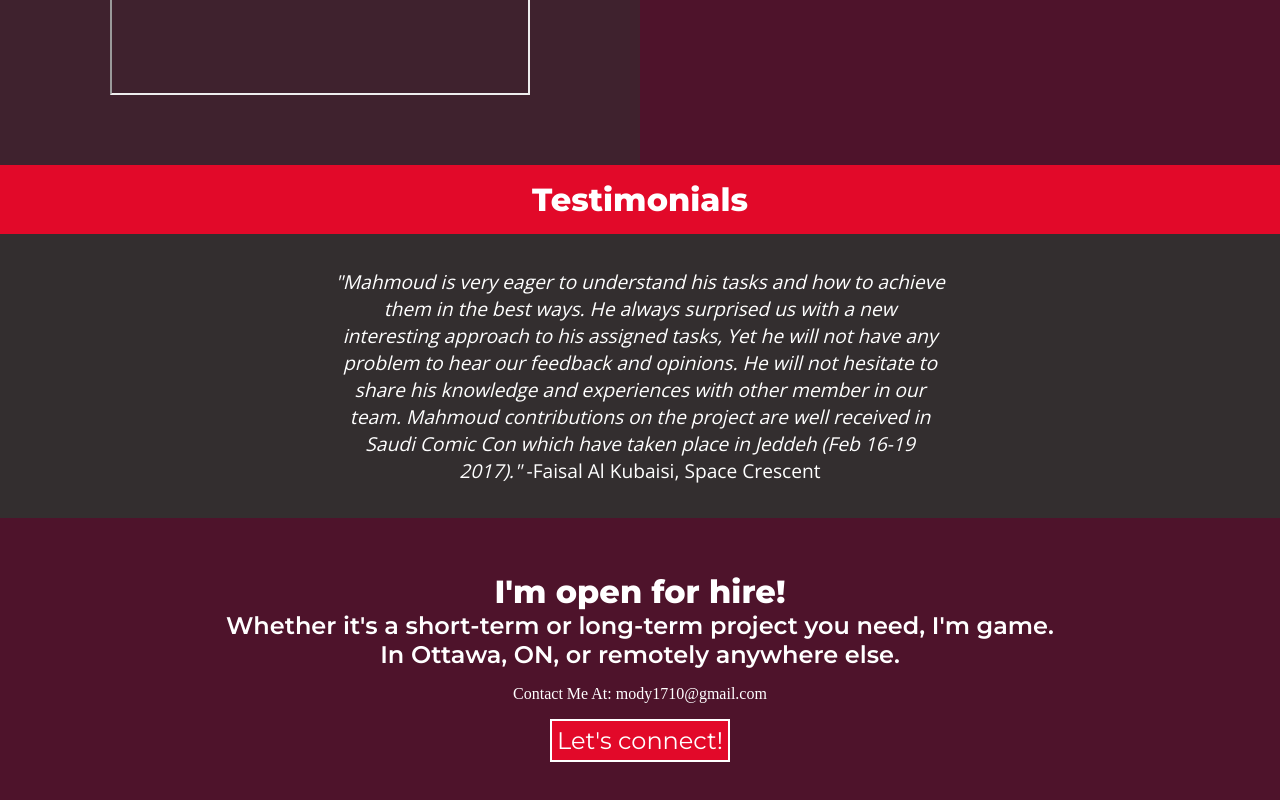
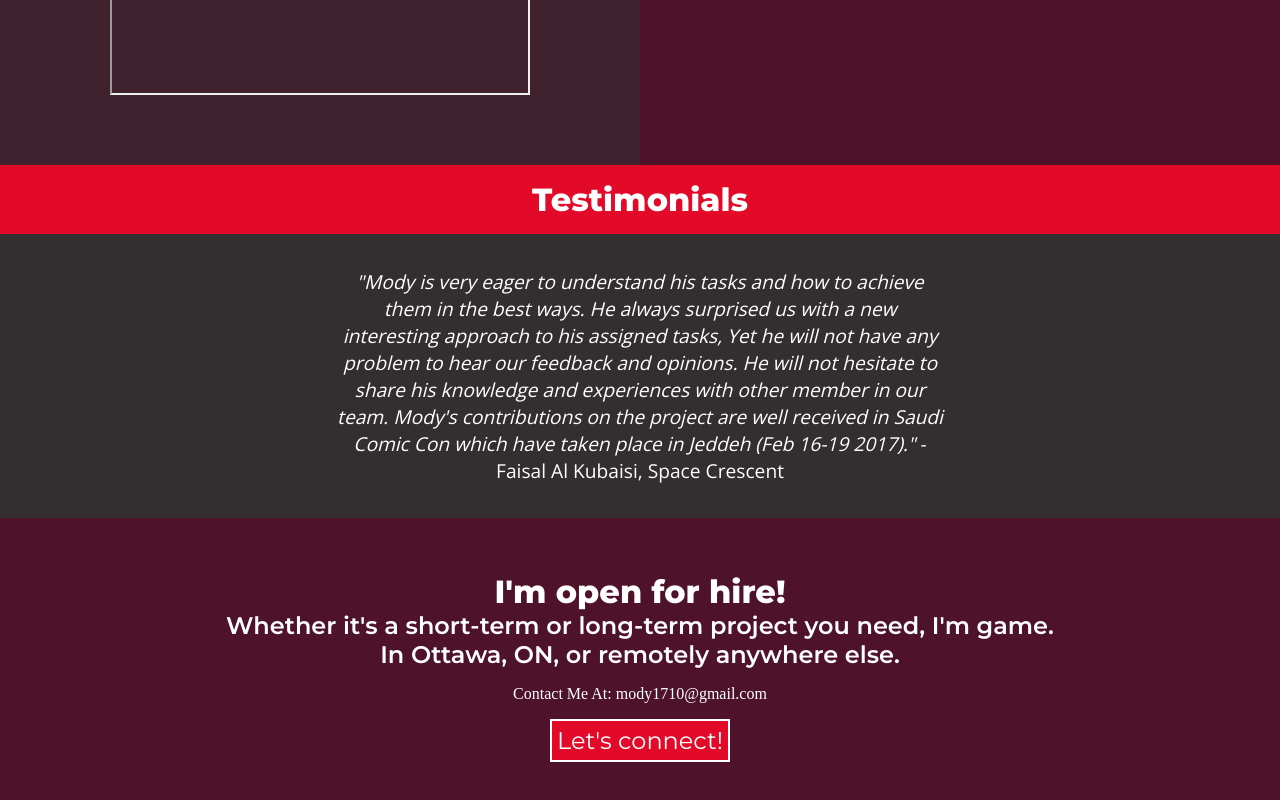
Before and after one commit to ibra0203/portfolio, a plain HTML site: page index.html in a window 1280 px wide. Shown: the part 5006-5806 px from the top of the page. Drawn offline with nearby package versions, Linux system fonts and the light colour scheme; grey boxes are pictures that could not be loaded.

Commit message:
Update index.html

```diff
--- a/index.html
+++ b/index.html
@@ -280,13 +280,13 @@
     <div class='row greyred'>
         <div class="col-3"></div>
         <div class="col-6 col-s-12">
-            <p class="bTitle center-text"><i>"Mahmoud is very eager to understand his tasks and how to achieve them in
+            <p class="bTitle center-text"><i>"Mody is very eager to understand his tasks and how to achieve them in
             the best ways.
             He always surprised us with a new interesting approach to his assigned
             tasks, Yet he will not have any problem to hear our feedback and opinions.
             He will not hesitate to share his knowledge and experiences with other
             member in our team.
-            Mahmoud contributions on the project are well received in Saudi Comic Con
+            Mody's contributions on the project are well received in Saudi Comic Con
             which have taken place in Jeddeh (Feb 16-19 2017)."</i> -Faisal Al Kubaisi, Space Crescent</p>
         </div>
         <div class="col-3"></div>
```
